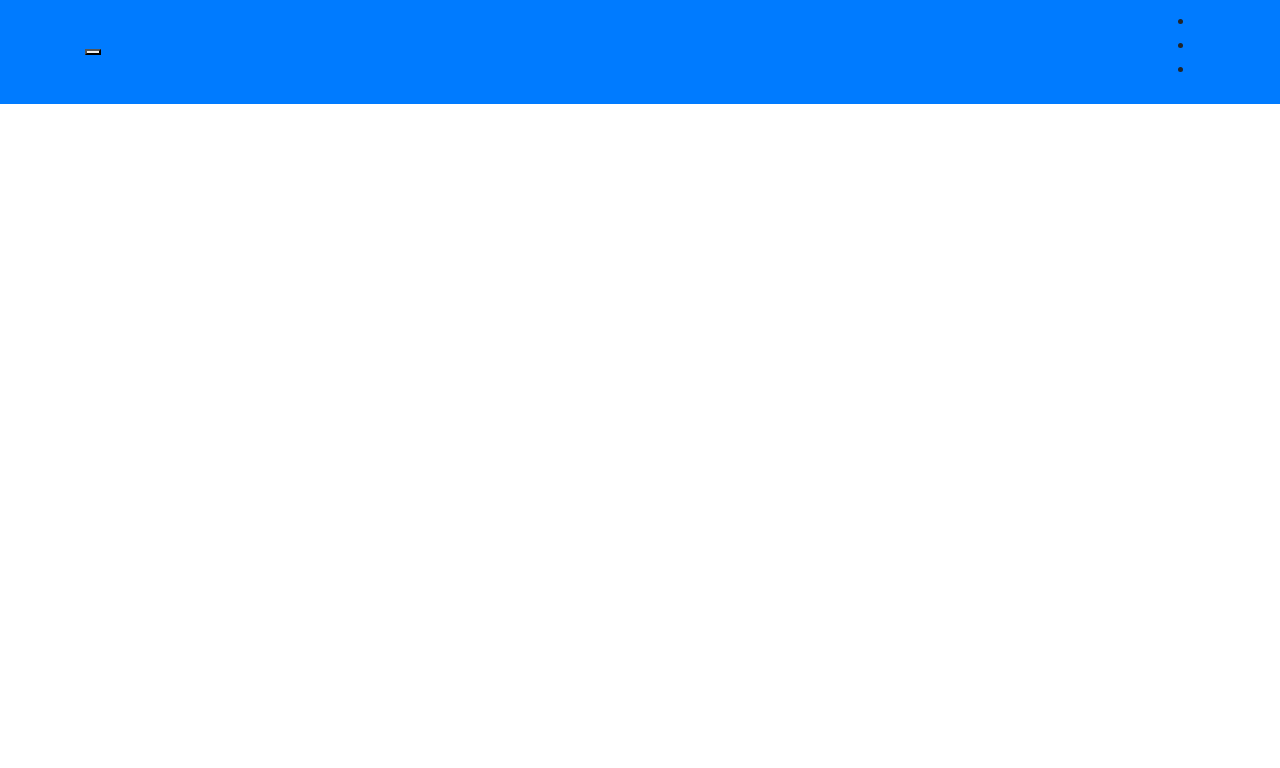
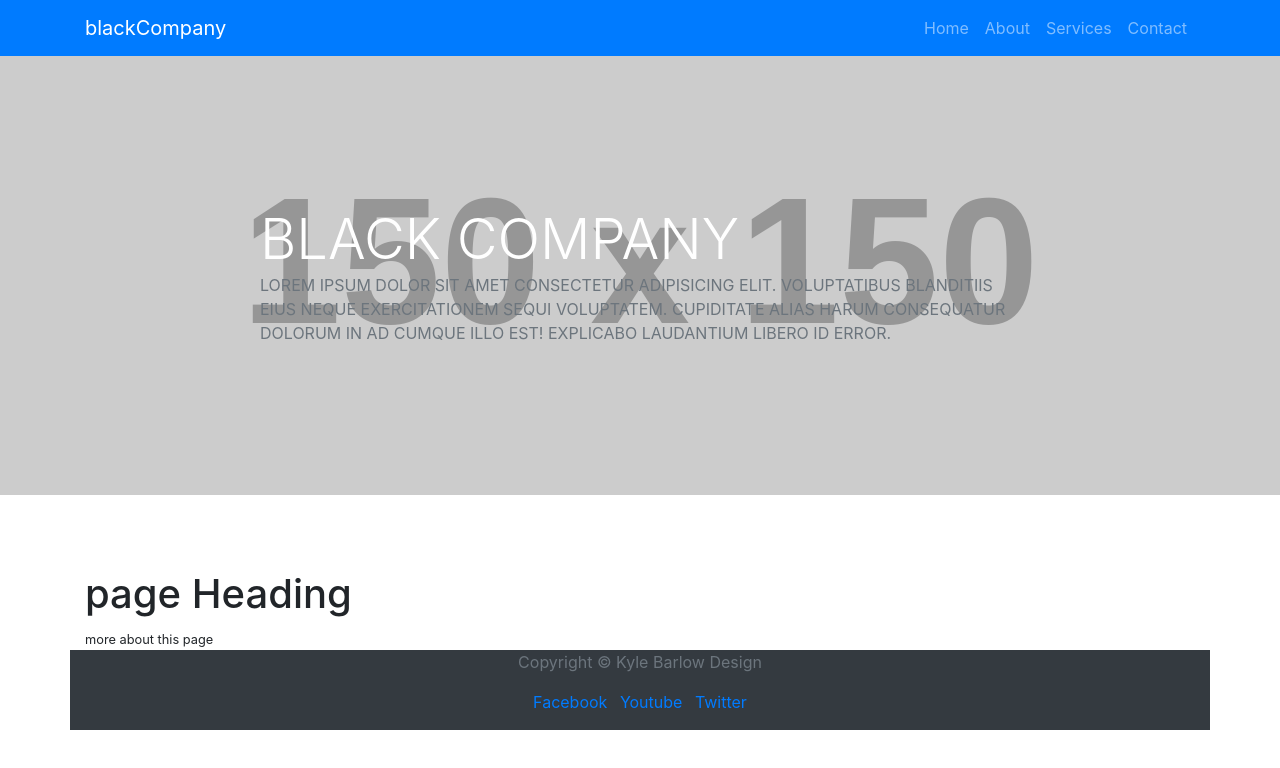
Before and after one commit to kbazl3/blackCompany, a website: page app/index.html in a window 1280 px wide. Drawn offline with nearby package versions, Linux system fonts and the light colour scheme; placeholder pictures from the web are drawn by us.

Commit message:
basic home page layout

```diff
--- a/app/css/styles.css
+++ b/app/css/styles.css
@@ -1,2 +1,14 @@
 .testing {
   color: green; }
+
+  .headerMain {
+    margin-bottom: 75px;
+    background: no-repeat center center;
+    background-size: cover;
+    background-image: url('https://via.placeholder.com/150');
+  }
+
+  .headingText {
+    color: white;
+    padding: 150px 0px;
+  }
--- a/app/index.html
+++ b/app/index.html
@@ -15,21 +15,55 @@
 </head>
 
 <body>
-    <nav class="navbar navbar-dark bg-primary">
+    <nav class="navbar navbar-dark bg-primary navbar-expand-sm">
         <div class="container">
-            <button type="button"><span></span></button>
-            <div id="idNav">
-                <ul>
-                    <li><a href="index.html" class=""></a></li>
-                    <li><a href="" class=""></a></li>
-                    <li><a href="" class=""></a></li>
+            <a href="" class="navbar-brand">blackCompany</a>
+            <button type="button" class="navbar-toggler" data-toggle="collapse" data-target="#idNav">
+                <span class="navbar-toggler-icon"></span>
+            </button>
+            <div class="collapse navbar-collapse" id="idNav">
+
+                <ul class="navbar-nav ml-auto">
+                    <li class="nav-item"><a href="index.html" class="nav-link">Home</a></li>
+                    <li class="nav-item"><a href="about.html" class="nav-link">About</a></li>
+                    <li class="nav-item"><a href="services.html" class="nav-link">Services</a></li>
+                    <li class="nav-item"><a href="contact.html" class="nav-link">Contact</a></li>
                 </ul>
+
             </div>
         </div>
     </nav>
 
+    <header class="headerMain">
+        <div class="container">
+            <div class="row">
+                <div class="col-md-8 mx-auto text-uppercase headingText">
+                    <div class="display-4">black Company</div>
+                    <span class="text-muted">Lorem ipsum dolor sit amet consectetur adipisicing elit. Voluptatibus blanditiis eius neque exercitationem sequi voluptatem. Cupiditate alias harum consequatur dolorum in ad cumque illo est! Explicabo laudantium libero id error.</span>
+                </div>
+            </div>
+        </div>
+    </header>
 
+    <div class="container">
+        <h1>page Heading</h1>
+        <small>more about this page</small>
+    </div>
 
+    <footer>
+        <div class="container bg-dark">
+            <div class="row">
+                <div class="col-md-8 mx-auto">
+                    <p class="text-muted text-center">Copyright &copy; Kyle Barlow Design</p>
+                    <ul class="list-inline text-center">
+                        <li class="list-inline-item"><a href="">Facebook</a></li>
+                        <li class="list-inline-item"><a href="">Youtube</a></li>
+                        <li class="list-inline-item"><a href="">Twitter</a></li>
+                    </ul>
+                </div>
+            </div>
+        </div>
+    </footer>
 
 
 
```
